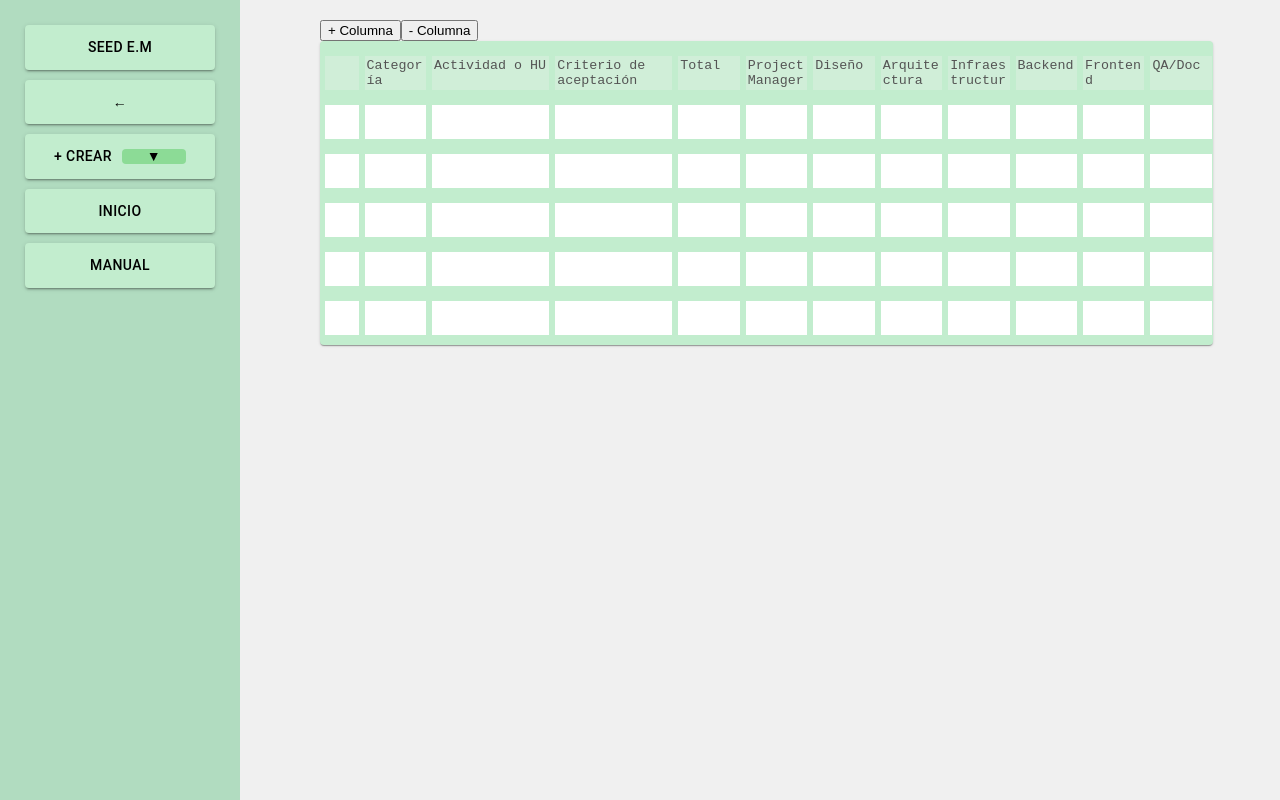
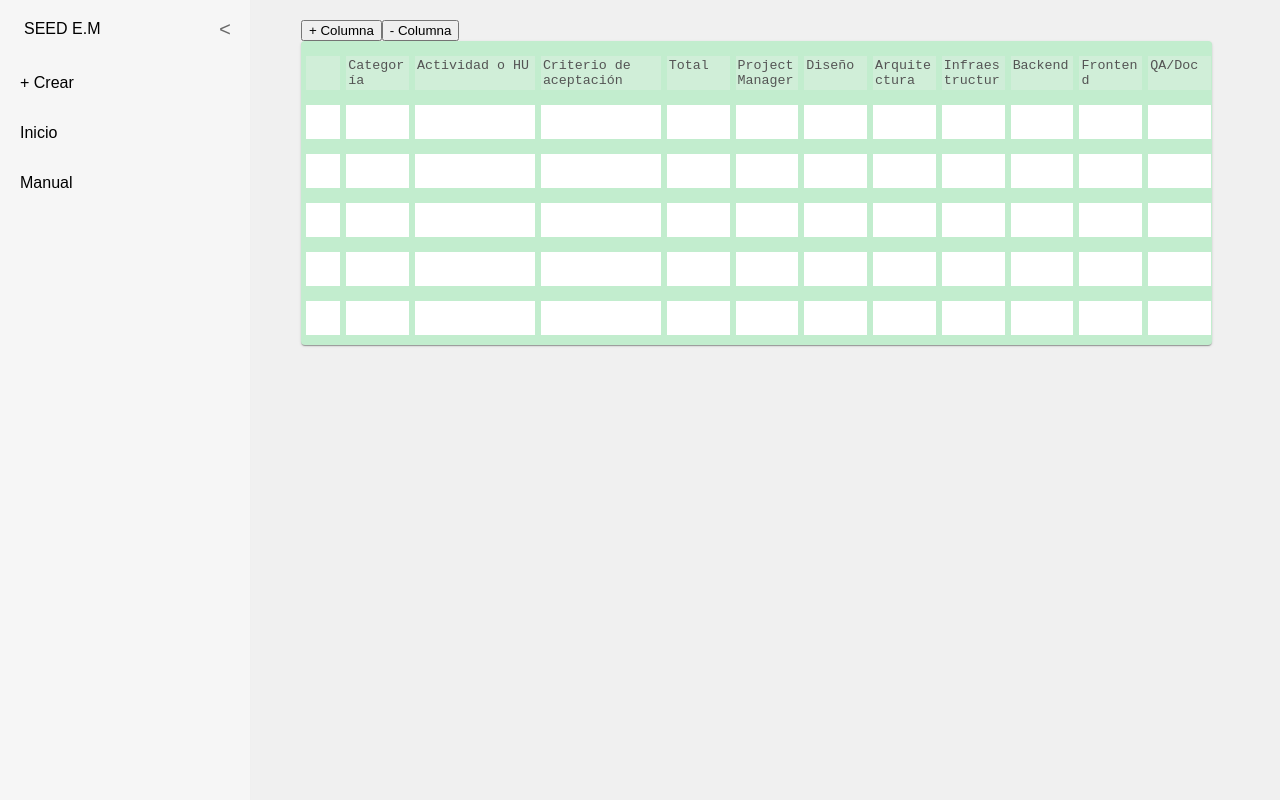
Before and after one commit to jugo-de-mora/EstimaPro, a React (Create React App) app: page /nuevo in a window 1280 px wide. Built offline with nearby package versions, Linux system fonts and the light colour scheme.

Commit message:
nuevo paquete incluido para la barra lateral, el popup ahora imprime por consola el contenido del archivo .csv

```diff
--- a/package.json
+++ b/package.json
@@ -15,6 +15,7 @@
     "@types/react-dom": "^18.3.0",
     "react": "^18.3.1",
     "react-dom": "^18.3.1",
+    "react-pro-sidebar": "^1.1.0",
     "react-router-dom": "^6.27.0",
     "react-scripts": "5.0.1",
     "typescript": "^4.9.5",
--- a/src/App.tsx
+++ b/src/App.tsx
@@ -22,7 +22,7 @@ function App() {
     <div className="container">
       {/* Sidebar */}
       <div className={`sidebar ${isSidebarOpen ? "open" : "closed"}`}>
-        <div className="logo">SEED E.M</div>
+        <div className="logo">SED E.M</div>
         <button className="toggle-btn" onClick={toggleSidebar}>
           {isSidebarOpen ? "←" : "→"}
         </button>
--- a/src/AppPrueba.tsx
+++ b/src/AppPrueba.tsx
@@ -1,6 +1,7 @@
 import React from 'react';
 import { BrowserRouter as Router, Routes, Route } from 'react-router-dom';
 import Sidebar from './components/Sidebar';
+import SidebarSecondOption from './components/SidebarSecondOption';
 import HomePage from './pages/HomePage';
 import AboutPage from './pages/AboutPage';
 import ContactPage from './pages/ContactPage';
@@ -11,12 +12,12 @@ function AppPrueba() {
     <Router>
       <div style={{ display: 'flex', height: '100vh' }}>
         {/* Barra lateral fija */}
-        <Sidebar />
+        <SidebarSecondOption />
 
         {/* Contenido que se actualiza basado en las rutas */}
         <div style={{
           flexGrow: 1,
-          marginLeft: '300px',  /* Ajusta esto al ancho de tu barra lateral */
+          marginLeft: '30px',  /* Ajusta esto al ancho de tu barra lateral */
           padding: '20px'
         }}>
           <Routes>
--- /dev/null
+++ b/src/components/SidebarSecondOption.tsx
@@ -0,0 +1,175 @@
+import { useState } from "react";
+import { Sidebar, Menu, MenuItem } from "react-pro-sidebar";
+import { Link } from "react-router-dom";
+import "./CreateEstimationPopup.css";
+
+const SidebarSecondOption = () => {
+  const [isPopupOpen, setIsPopupOpen] = useState(false); // Estado para el pop-up
+  const [isCollapsed, setIsCollapsed] = useState(false);
+  const [dragOver, setDragOver] = useState(false);
+  const [file, setFile] = useState<File | null>(null);
+  const [errorMessage, setErrorMessage] = useState<string>("");
+  const [csvContent, setCsvContent] = useState<string>("");
+
+  const openPopup = () => {
+    setIsPopupOpen(true);
+  };
+
+  const closePopup = () => {
+    setIsPopupOpen(false);
+    setFile(null); // Resetea archivo si se cancela
+  };
+
+  const handleDragOver = (e: React.DragEvent<HTMLDivElement>) => {
+    e.preventDefault();
+    setDragOver(true);
+  };
+
+  const handleDrop = (e: React.DragEvent<HTMLDivElement>) => {
+    e.preventDefault();
+    setDragOver(false);
+    const droppedFile = e.dataTransfer.files[0];
+    setFile(droppedFile);
+  };
+
+  const handleFileChange = (e: React.ChangeEvent<HTMLInputElement>) => {
+    if (e.target.files) {
+      setFile(e.target.files[0]);
+    }
+  };
+
+  const handleAddFile = () => {
+    const allowedExtensions = ["csv"];
+    const fileExtension = file?.name?.split(".").pop()?.toLowerCase();
+
+    // Verificar si la extensión está permitida
+    if (fileExtension && allowedExtensions.includes(fileExtension)) {
+      console.log("Archivo agregado:", file?.name);
+      const reader = new FileReader();
+
+      // Leer el archivo y procesarlo
+      reader.onload = (event) => {
+        const text = event.target?.result as string;
+        setCsvContent(text);
+        console.log("Contenido del archivo CSV:", text); // Mostrar contenido en consola
+      };
+
+      reader.onerror = () => {
+        console.error("Hubo un error al leer el archivo.");
+      };
+
+      if (file) {
+        reader.readAsText(file); // Leer el archivo como texto
+      }
+      setErrorMessage(""); // Limpiar mensajes de error
+    } else {
+      setFile(null); // Limpiar archivo
+      setErrorMessage(
+        `Extensión no permitida. Solo se aceptan: ${allowedExtensions.join(
+          ", "
+        )}`
+      );
+    }
+    closePopup();
+  };
+
+  const toggleSidebar = () => {
+    setIsCollapsed(!isCollapsed);
+  };
+
+  return (
+    <Sidebar collapsed={isCollapsed}>
+      <button
+        onClick={toggleSidebar}
+        style={{
+          fontFamily: "monospace",
+          fontSize: "20px",
+          opacity: isCollapsed ? "0" : "1",
+          position: "absolute",
+          top: "10px",
+          right: "5px",
+          backgroundColor: "transparent",
+          color: "#696969",
+          border: "none",
+          borderRadius: "50%",
+          width: "40px",
+          height: "40px",
+          display: "flex",
+          justifyContent: "center",
+          alignItems: "center",
+          cursor: "pointer",
+          transition: "right 0.3s ease",
+        }}
+      >
+        {"<"}
+      </button>
+      <div
+        style={{
+          padding: "0 24px",
+          marginBottom: "20px",
+          marginTop: "20px",
+        }}
+      >
+        SEED E.M
+      </div>
+      {/* <div style={{ padding: "0 24px", marginBottom: "8px" }}>General</div> */}
+      <Menu
+        menuItemStyles={{
+          button: {
+            // the active class will be added automatically by react router
+            // so we can use it to style the active menu item
+            [`&.active`]: {
+              backgroundColor: "#13395e",
+              color: "#b6c8d9",
+            },
+          },
+        }}
+      >
+        {/* <MenuItem component={<Link to="/about" />}> SEED E.M</MenuItem> */}
+        <MenuItem onClick={openPopup}>+ Crear</MenuItem>
+        <MenuItem component={<Link to="/" />}> Inicio</MenuItem>
+        <MenuItem component={<Link to="/contact" />}> Manual</MenuItem>
+      </Menu>
+      {isPopupOpen && (
+        <div className="popup">
+          <div className="popup-content">
+            <h2>Arrastra un archivo aquí</h2>
+            <div
+              className={`dropzone ${dragOver ? "drag-over" : ""}`}
+              onDragOver={handleDragOver}
+              onDrop={handleDrop}
+              onClick={() => document.querySelector("input")?.click()}
+            >
+              {file ? (
+                <p>Archivo seleccionado: {file.name}</p>
+              ) : (
+                <p>
+                  Arrastra y suelta un archivo aquí, o haz clic para
+                  seleccionarlo
+                </p>
+              )}
+              <input
+                type="file"
+                accept=".csv"
+                onChange={handleFileChange}
+                style={{ display: "none" }}
+              />
+            </div>
+            <div className="popup-buttons">
+              <button onClick={handleAddFile}>Agregar</button>
+              <button onClick={closePopup}>Cancelar</button>
+              <button onClick={closePopup}>Desde Cero</button>
+            </div>
+          </div>
+        </div>
+      )}
+      {errorMessage && (
+        <p className="popup" style={{ color: "red" }}>
+          {errorMessage}
+        </p>
+      )}
+    </Sidebar>
+  );
+};
+
+export default SidebarSecondOption;
```
Also changed, not shown: 1 other file (tests, documents, lock files or other folders).
